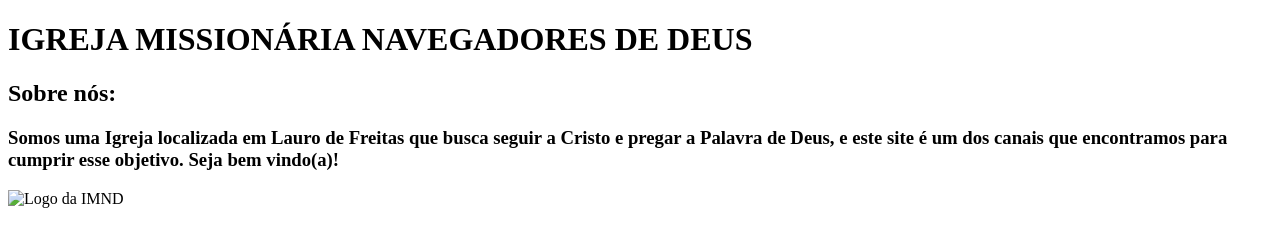
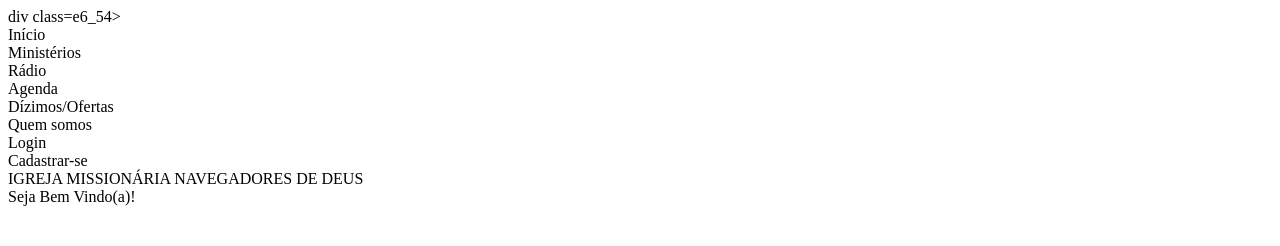
Before and after one commit to SamaraParcero/IMND-WebSite, a plain HTML site: page index.html in a window 1280 px wide. Drawn offline with Linux system fonts and the light colour scheme.

Commit message:
Update index.html

```diff
--- a/index.html
+++ b/index.html
@@ -1,17 +1,30 @@
 <!DOCTYPE html>
-<html lang="pt-br">
+<html lang="en">
 <head>
     <meta charset="UTF-8">
-    <meta http-equiv="X-UA-Compatible" content="IE=edge">
     <meta name="viewport" content="width=device-width, initial-scale=1.0">
-    <link rel="shortcut icon" href="imagem/favicon.ico" type="image/favicon.ico">
-    <title>IMND</title>
+    <title>Document</title>
 </head>
 <body>
-    <h1> IGREJA MISSIONÁRIA NAVEGADORES DE DEUS</h1>
-     <h2> Sobre nós:</h2>
-        <h3> Somos uma Igreja localizada em Lauro de Freitas que busca seguir a Cristo e pregar a Palavra  de Deus, e este site é um dos canais que encontramos para cumprir esse objetivo. Seja bem vindo(a)!
-       </h3>
-       <img src="imagem/favicon.ico" alt="Logo da IMND" style="width: 500px;">
+    div class=e6_54>
+    <div class=e2_21>
+      <div class=e2_22>
+        <div class=e2_23>
+          <div class=e2_24><span  class="e2_25">Início</span></div>
+          <div class=e2_26><span  class="e2_27">Ministérios</span></div>
+          <div class=e2_28><span  class="e2_29">Rádio</span></div>
+          <div class=e2_30><span  class="e2_31">Agenda</span></div>
+          <div class=e2_32><span  class="e2_33">Dízimos/Ofertas</span></div>
+          <div class=e2_34><span  class="e2_35">Quem somos</span></div>
+        </div>
+      </div>
+      <div class=e2_37>
+        <div class=e2_38><span  class="e2_39">Login</span></div>
+        <div class=e2_40><span  class="e2_41">Cadastrar-se</span></div>
+      </div>
+      <div class="e4_2"></div><span  class="e4_3">IGREJA MISSIONÁRIA NAVEGADORES DE DEUS </span>
+    </div>
+    <div class="e6_56"></div><span  class="e6_57">Seja Bem Vindo(a)!</span>
+  </div>
 </body>
 </html>
```
